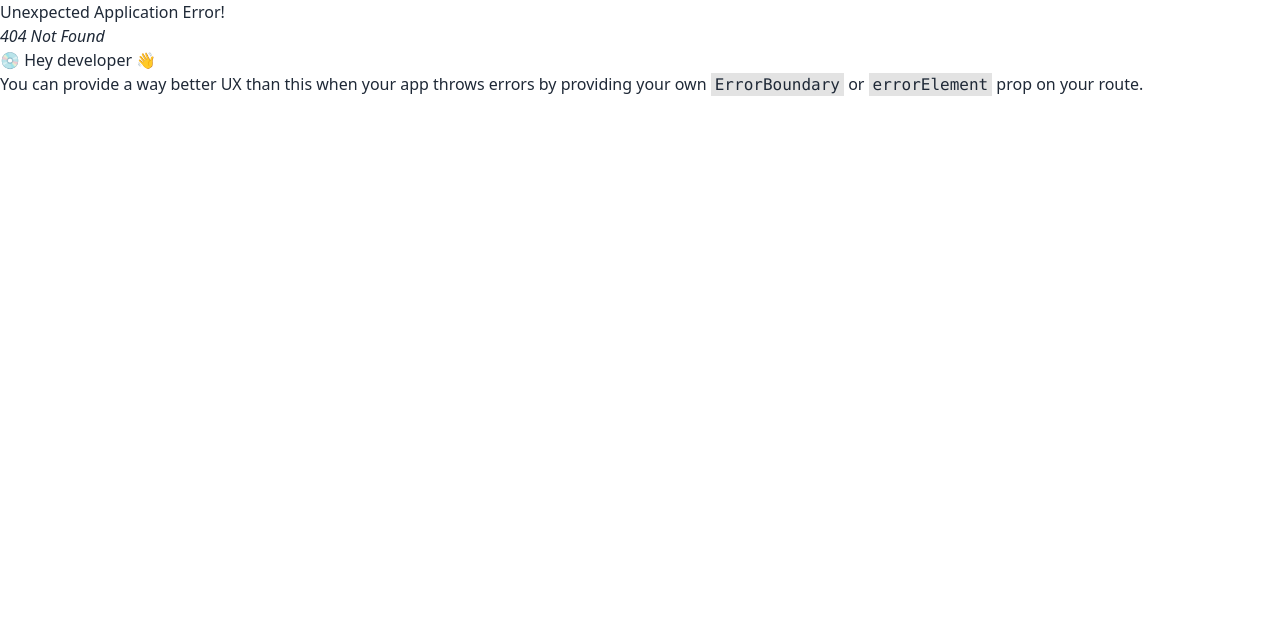
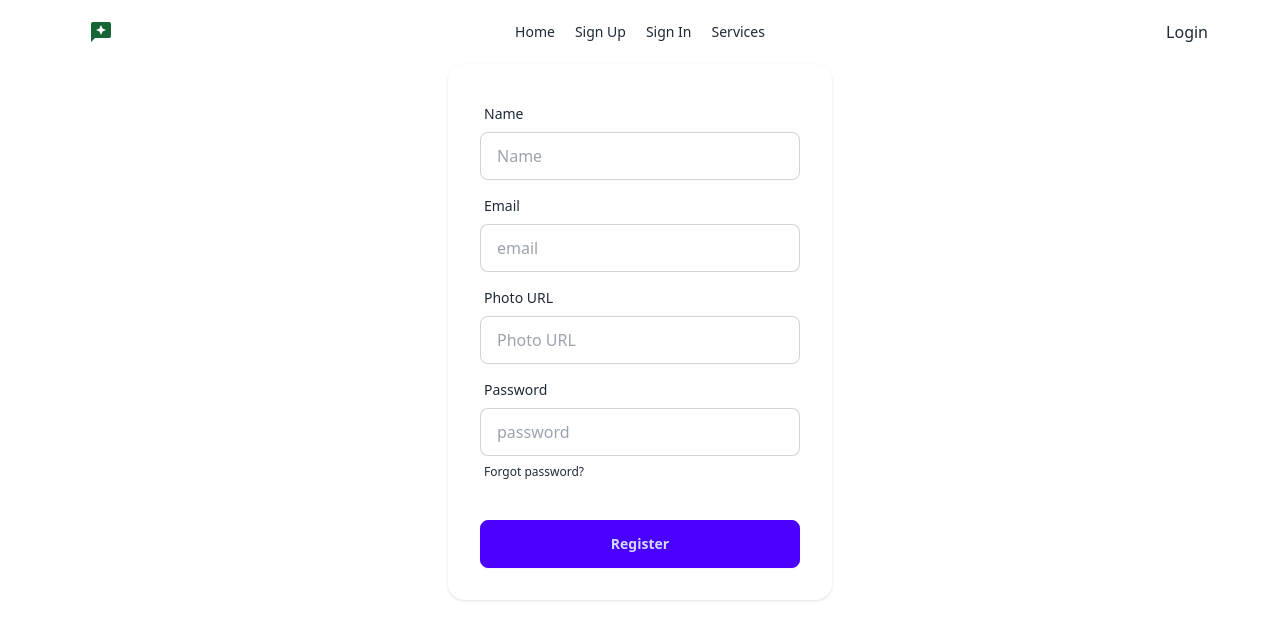
Before and after one commit to Osman-Goni22/review-system-client, a React (Vite) app: page /signup in a window 1280 px wide. Before the commit this address had no page. Shown: the top 640 px of the page. Built offline with nearby package versions, Linux system fonts and the light colour scheme; no server answers.

Commit message:
authentication functions done

```diff
--- a/package.json
+++ b/package.json
@@ -10,12 +10,14 @@
     "preview": "vite preview"
   },
   "dependencies": {
+    "firebase": "^11.1.0",
     "localforage": "^1.10.0",
     "match-sorter": "^8.0.0",
     "react": "^18.3.1",
     "react-dom": "^18.3.1",
     "react-icons": "^5.4.0",
     "react-router-dom": "^7.1.1",
+    "react-toastify": "^11.0.2",
     "sort-by": "^1.2.0"
   },
   "devDependencies": {
--- /dev/null
+++ b/src/Components/Auth_Provider/AuthProvider.jsx
@@ -0,0 +1,55 @@
+import { createUserWithEmailAndPassword, onAuthStateChanged, signInWithEmailAndPassword, signOut } from 'firebase/auth';
+import React, { createContext, useEffect, useState } from 'react';
+import { auth } from '../Firebase_init/Firebase_init';
+import { FaBullseye } from 'react-icons/fa6';
+export  const AuthContext = createContext(null)
+
+const AuthProvider = ({children}) => {
+ const [user, setUser]=useState(null)
+  const [loading, setLoading]=useState(true);
+
+  const createUser= (email,password)=>{
+    return createUserWithEmailAndPassword(auth,email,password)
+  }
+
+  const signIn = (email, password )=>{
+    setLoading(true)
+    return signInWithEmailAndPassword(auth, email, password);
+  }
+
+  useEffect(()=>{
+    const subscribe = onAuthStateChanged(auth, currentUser=>{
+        setUser(currentUser)
+       setLoading(false)
+    })
+    return ()=>{
+        subscribe();
+    }
+},[])
+
+
+  const logOut =()=>{
+   return signOut(auth);
+   setLoading(true)
+  }
+
+
+
+
+    const AuthInfo ={
+        createUser,
+        loading,
+        signIn,
+        user,
+        setUser,
+        logOut
+
+    }
+    return (
+       <AuthContext.Provider value={AuthInfo}>
+         {children}
+       </AuthContext.Provider>
+    );
+};
+
+export default AuthProvider;
--- /dev/null
+++ b/src/Components/Firebase_init/Firebase_init.jsx
@@ -0,0 +1,18 @@
+// Import the functions you need from the SDKs you need
+import { initializeApp } from "firebase/app";
+// TODO: Add SDKs for Firebase products that you want to use
+// https://firebase.google.com/docs/web/setup#available-libraries
+import { getAuth } from "firebase/auth";
+// Your web app's Firebase configuration
+const firebaseConfig = {
+  apiKey:import.meta.env.VITE_apiKey,
+  authDomain:import.meta.env.VITE_authDomain,
+  projectId:import.meta.env.VITE_projectId,
+  storageBucket:import.meta.env.VITE_storageBucket,
+  messagingSenderId:import.meta.env.VITE_messagingSenderId,
+  appId:import.meta.env.VITE_appId,
+};
+
+// Initialize Firebase
+const app = initializeApp(firebaseConfig);
+export const auth = getAuth(app);
--- /dev/null
+++ b/src/Components/Login.jsx
@@ -0,0 +1,63 @@
+import React, { useContext } from 'react';
+import NavBar from '../NavBar';
+import { AuthContext } from './Auth_Provider/AUthProvider';
+import { toast } from 'react-toastify';
+import { useNavigate } from 'react-router-dom';
+const Login = () => {
+
+    const navigate = useNavigate()
+
+const {signIn} = useContext(AuthContext)
+    const handleLogin = (e)=>{
+        e.preventDefault();
+        const form = e.target;
+
+        const email= form.email.value;
+
+        const password= form.password.value;
+        console.log( email, password);
+        signIn(email, password)
+        .then(res=>{
+            console.log(res);
+            toast('Logged in Successfully');
+            navigate('/');
+        })
+    }
+
+    return (
+
+
+            <div className='max-w-6xl mx-auto'>
+                <NavBar></NavBar>
+                <div className="card bg-base-100 mx-auto max-w-sm shrink-0 shadow">
+                    <form onSubmit={handleLogin} className="card-body">
+
+
+                        <div className="form-control">
+                            <label className="label">
+                                <span className="label-text">Email</span>
+                            </label>
+                            <input name='email' type="email" placeholder="email" className="input input-bordered" required />
+                        </div>
+
+
+                        <div className="form-control">
+                            <label className="label">
+                                <span className="label-text">Password</span>
+                            </label>
+                            <input name='password' type="password" placeholder="password" className="input input-bordered" required />
+                            <label className="label">
+                                <a href="#" className="label-text-alt link link-hover">Forgot password?</a>
+                            </label>
+                        </div>
+                        <div className="form-control mt-6">
+                            <button className="btn btn-primary">Sign In</button>
+                        </div>
+                    </form>
+                </div>
+            </div>
+        );
+
+    }
+
+export default Login;
--- /dev/null
+++ b/src/Components/Register.jsx
@@ -0,0 +1,86 @@
+import React, { useContext } from 'react';
+import NavBar from '../NavBar';
+import { toast } from 'react-toastify';
+import { AuthContext } from './Auth_Provider/AUthProvider';
+import { updateProfile } from 'firebase/auth';
+import { auth } from './Firebase_init/Firebase_init';
+
+
+const Register = () => {
+    const {signIn, createUser}= useContext(AuthContext)
+    const handleRegister = (e)=>{
+        e.preventDefault();
+        const form = e.target;
+        const name= form.name.value;
+        const email= form.email.value;
+        const photo= form.photo.value;
+        const password= form.password.value;
+        console.log(name, email, photo,password);
+        const passwordRegex = /^(?=.*[A-Z])(?=.*[a-z]).{6,}$/;
+        if(!passwordRegex.test(password)){
+            toast("Invalid password");
+            return;
+        }
+        else{
+          createUser(email, password)
+          .then(res=>{
+            console.log(res.user);
+            toast("User registered successfully");
+            const profile= {
+                displayName:name,
+                photoURL:photo
+
+            }
+          const user = auth.currentUser;
+            updateProfile(user, profile)
+                .then(()=>{
+            console.log('User profile updated');
+                })
+            }
+          )
+        }
+    }
+    return (
+        <div className='max-w-6xl mx-auto'>
+            <NavBar></NavBar>
+            <div className="card bg-base-100 mx-auto max-w-sm shrink-0 shadow">
+                <form onSubmit={handleRegister} className="card-body">
+                <div className="form-control">
+                        <label className="label">
+                            <span className="label-text">Name</span>
+                        </label>
+                        <input name='name' type="text" placeholder="Name" className="input input-bordered" required />
+                    </div>
+
+                    <div className="form-control">
+                        <label className="label">
+                            <span className="label-text">Email</span>
+                        </label>
+                        <input name='email' type="email" placeholder="email" className="input input-bordered" required />
+                    </div>
+
+                    <div className="form-control">
+                        <label className="label">
+                            <span className="label-text">Photo URL</span>
+                        </label>
+                        <input name='photo' type="text" placeholder="Photo URL" className="input input-bordered" required />
+                    </div>
+                    <div className="form-control">
+                        <label className="label">
+                            <span className="label-text">Password</span>
+                        </label>
+                        <input name='password' type="password" placeholder="password" className="input input-bordered" required />
+                        <label className="label">
+                            <a href="#" className="label-text-alt link link-hover">Forgot password?</a>
+                        </label>
+                    </div>
+                    <div className="form-control mt-6">
+                        <button className="btn btn-primary">Register</button>
+                    </div>
+                </form>
+            </div>
+        </div>
+    );
+};
+
+export default Register;
--- a/src/NavBar.jsx
+++ b/src/NavBar.jsx
@@ -1,12 +1,24 @@
-import React from 'react';
+import React, { useContext } from 'react';
 import { MdReviews } from "react-icons/md";
-import { NavLink } from 'react-router-dom';
+import { NavLink , Link} from 'react-router-dom';
+import { AuthContext } from './Components/Auth_Provider/AUthProvider';
+import { toast } from 'react-toastify';
 const NavBar = () => {
+    const {user, logOut} = useContext(AuthContext)
     const links =<div className='flex gap-5'>
         <NavLink to='/'>Home</NavLink>
         <NavLink to='/signup'>Sign Up</NavLink>
         <NavLink to='/signin'>Sign In</NavLink>
+        <NavLink to='/services'>Services</NavLink>
     </div>
+    console.log(user);
+
+    const handleLogOut=()=>{
+        logOut()
+        .then(()=>{
+            toast('Logged Out successfully');
+        })
+    }
     return (
         <div className="navbar md:max-w-6xl mx-auto bg-base-100">
             <div className="navbar-start">
@@ -39,12 +51,14 @@ const NavBar = () => {
                 </ul>
             </div>
             <div className='navbar-end'>
-            <div className="dropdown dropdown-end">
+              {
+                user? <div>
+                    <div className="dropdown dropdown-end">
                 <div tabIndex={0} role="button" className="btn btn-ghost btn-circle avatar">
                     <div className="w-10 rounded-full">
                         <img
                             alt="Tailwind CSS Navbar component"
-                            src="https://img.daisyui.com/images/stock/photo-1534528741775-53994a69daeb.webp" />
+                            src={user.photoURL} />
                     </div>
                 </div>
                 <ul
@@ -52,14 +66,19 @@ const NavBar = () => {
                     className="menu menu-sm dropdown-content bg-base-100 rounded-box z-[1] mt-3 w-52 p-2 shadow">
                     <li>
                         <a className="justify-between">
-                            Profile
+                           {user?.displayName}
                             <span className="badge">New</span>
                         </a>
                     </li>
                     <li><a>Settings</a></li>
-                    <li><a>Logout</a></li>
+                    <li><a onClick={handleLogOut}>Logout</a></li>
                 </ul>
             </div>
+                </div>:
+               <Link to='/signin'>
+                Login
+               </Link>
+              }
             </div>
         </div>
     );
--- a/src/main.jsx
+++ b/src/main.jsx
@@ -2,17 +2,21 @@ import { StrictMode } from 'react'
 import { createRoot } from 'react-dom/client'
 import './index.css'
 import router from './Components/Router.jsx';
-
+import { ToastContainer, toast } from 'react-toastify';
 import {
 
   RouterProvider,
 } from "react-router-dom";
 import "./index.css";
+import AuthProvider from './Components/Auth_Provider/AUthProvider.jsx';
 
 
 
 createRoot(document.getElementById('root')).render(
   <StrictMode>
-        <RouterProvider router={router}></RouterProvider>
+    <AuthProvider>
+      <RouterProvider router={router}></RouterProvider>
+      <ToastContainer position='top-center' />
+    </AuthProvider>
   </StrictMode>,
 )
```
Also changed, not shown: src/Components/Router.jsx (+10 -1 lines), 1 other file (tests, documents, lock files or other folders).
